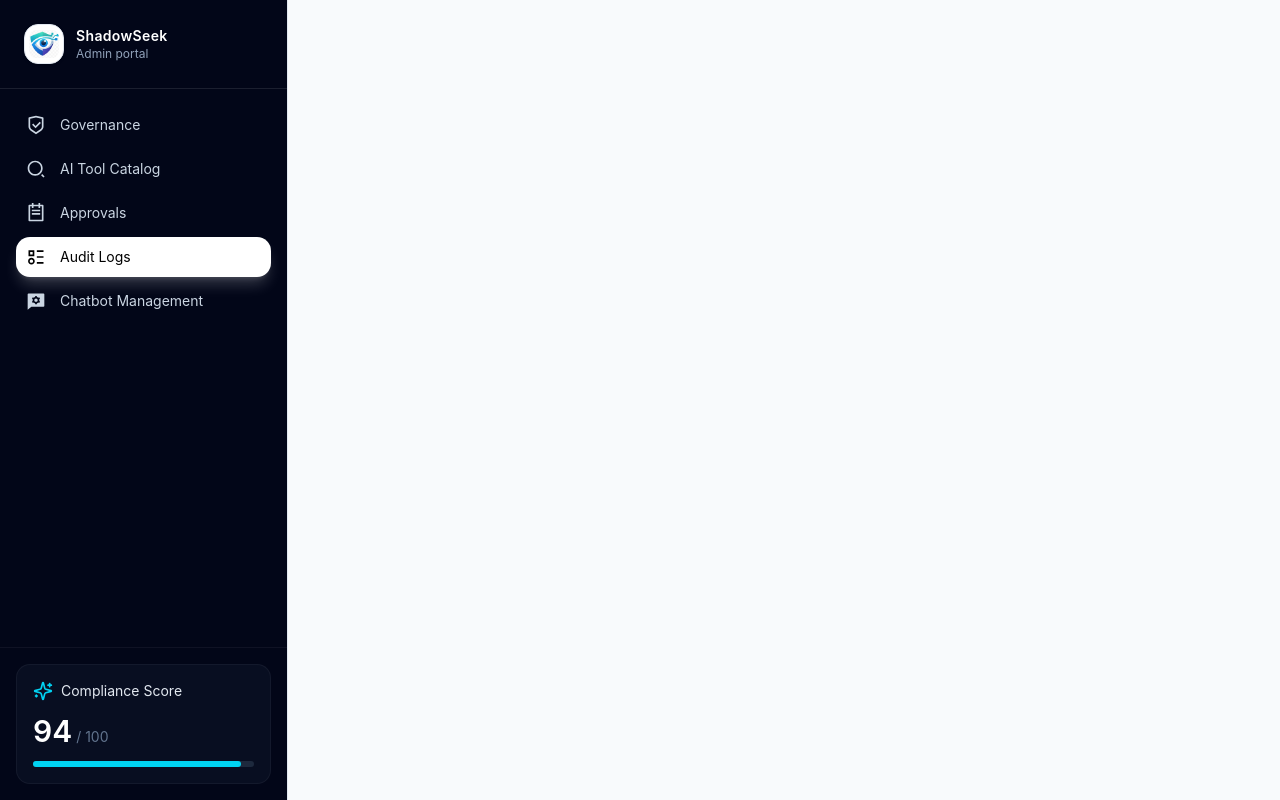
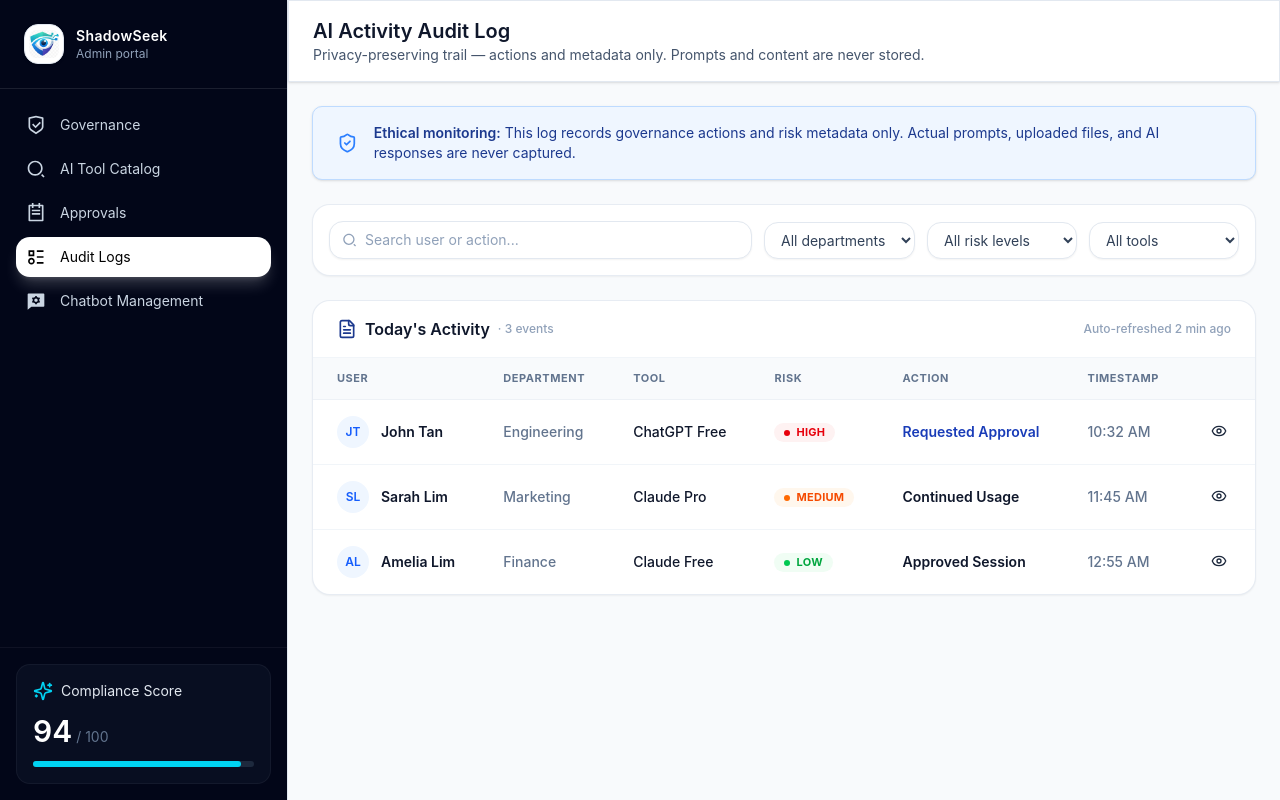
Before and after one commit to Tan051107/ShadowSeek, a React app in the folder frontend/: page /admin/audit-logs in a window 1280 px wide. Built offline with nearby package versions, Linux system fonts and the light colour scheme; sample sign-in values are in the browser's storage; the HTML template or start-up script is replaced by a standard one.

Commit message:
feat: add audit logs

```diff
--- /dev/null
+++ b/frontend/src/components/admin/AuditTable.jsx
@@ -0,0 +1,93 @@
+import { LuFileText, LuEye } from "react-icons/lu";
+import activityData from "../../data/auditlog.json";
+
+const riskStyles = {
+  HIGH: { badge: 'bg-red-50 text-red-600', dot: 'bg-red-600' },
+  MEDIUM: { badge: 'bg-orange-50 text-orange-600', dot: 'bg-orange-500' },
+  LOW: { badge: 'bg-green-50 text-green-600', dot: 'bg-green-500' }
+};
+
+// 1. Accept all filter properties passed down from the parent
+export default function AuditTable({ searchTerm = "", selectedDept = "All", selectedRisk = "All", selectedTool = "All" }) {
+
+  // 2. Compute the compound filtered data array
+  const filteredData = activityData.filter((row) => {
+    // Match textual search query
+    const matchesSearch =
+      row.userName.toLowerCase().includes(searchTerm.toLowerCase()) ||
+      row.action.toLowerCase().includes(searchTerm.toLowerCase());
+
+    // Match structured selection selectors
+    const matchesDept = selectedDept === "All" || row.department === selectedDept;
+    const matchesRisk = selectedRisk === "All" || row.riskLevel === selectedRisk;
+    const matchesTool = selectedTool === "All" || row.tool === selectedTool;
+
+    return matchesSearch && matchesDept && matchesRisk && matchesTool;
+  });
+
+  return (
+    <div className="w-full bg-white rounded-2xl border border-slate-200/80 shadow-xs overflow-hidden font-sans">
+
+      <div className="px-6 py-4 flex items-center justify-between border-b border-slate-100">
+        <div className="flex items-center gap-2">
+          <LuFileText className="h-5 w-5 text-blue-900" />
+          <h2 className="text-base font-semibold text-slate-900">Today's Activity</h2>
+          <span className="text-xs text-slate-400 font-medium">· {filteredData.length} events</span>
+        </div>
+        <span className="text-xs text-slate-400 font-medium">Auto-refreshed 2 min ago</span>
+      </div>
+
+      <div className="overflow-x-auto">
+        <table className="w-full text-left border-collapse">
+          <thead>
+            <tr className="bg-slate-50 border-b border-slate-200/60 text-[11px] font-bold tracking-wider text-slate-500 uppercase">
+              <th className="py-3 px-6">User</th>
+              <th className="py-3 px-6">Department</th>
+              <th className="py-3 px-6">Tool</th>
+              <th className="py-3 px-6">Risk</th>
+              <th className="py-3 px-6">Action</th>
+              <th className="py-3 px-6">Timestamp</th>
+              <th className="py-3 px-6 w-12"></th>
+            </tr>
+          </thead>
+          <tbody className="divide-y divide-slate-100 text-sm text-slate-700">
+            {filteredData.map((row) => (
+              <tr key={row.id} className="hover:bg-slate-50/50 transition-colors">
+                <td className="py-4 px-6">
+                  <div className="flex items-center gap-3">
+                    <div className="w-8 h-8 rounded-full bg-blue-50 text-blue-600 font-semibold text-xs flex items-center justify-center shrink-0">
+                      {row.userInitials}
+                    </div>
+                    <span className="font-semibold text-slate-900">{row.userName}</span>
+                  </div>
+                </td>
+                <td className="py-4 px-6 text-slate-500 font-medium">{row.department}</td>
+                <td className="py-4 px-6 text-slate-900 font-medium">{row.tool}</td>
+                <td className="py-4 px-6">
+                  <span className={`px-2.5 py-0.5 rounded-full text-[11px] font-bold tracking-wide inline-flex items-center gap-1.5 ${riskStyles[row.riskLevel]?.badge || 'bg-slate-50 text-slate-600'}`}>
+                    <span className={`w-1.5 h-1.5 rounded-full ${riskStyles[row.riskLevel]?.dot || 'bg-slate-500'}`}></span>
+                    {row.riskLevel}
+                  </span>
+                </td>
+                <td className={`py-4 px-6 font-semibold ${row.action === 'Requested Approval' ? 'text-blue-800' : 'text-slate-900'}`}>{row.action}</td>
+                <td className="py-4 px-6 text-slate-500 font-medium">{row.timestamp}</td>
+                <td className="py-4 px-6 text-right">
+                  <button className="text-slate-800 hover:text-slate-900 p-1 rounded-md hover:bg-slate-100 transition-colors">
+                    <LuEye className="w-4 h-4" />
+                  </button>
+                </td>
+              </tr>
+            ))}
+            {filteredData.length === 0 && (
+              <tr>
+                <td colSpan={7} className="py-8 text-center text-sm text-slate-400">
+                  No activities match your filters.
+                </td>
+              </tr>
+            )}
+          </tbody>
+        </table>
+      </div>
+    </div>
+  );
+}
--- /dev/null
+++ b/frontend/src/data/auditlog.json
@@ -0,0 +1,32 @@
+[
+  {
+    "id": "event-1",
+    "userName": "John Tan",
+    "userInitials": "JT",
+    "department": "Engineering",
+    "tool": "ChatGPT Free",
+    "riskLevel": "HIGH",
+    "action": "Requested Approval",
+    "timestamp": "10:32 AM"
+  },
+  {
+    "id": "event-2",
+    "userName": "Sarah Lim",
+    "userInitials": "SL",
+    "department": "Marketing",
+    "tool": "Claude Pro",
+    "riskLevel": "MEDIUM",
+    "action": "Continued Usage",
+    "timestamp": "11:45 AM"
+  },
+    {
+    "id": "event-3",
+    "userName": "Amelia Lim",
+    "userInitials": "AL",
+    "department": "Finance",
+    "tool": "Claude Free",
+    "riskLevel": "LOW",
+    "action": "Approved Session",
+    "timestamp": "12:55 AM"
+  }
+]
--- a/frontend/src/pages/admin/AuditLogs.jsx
+++ b/frontend/src/pages/admin/AuditLogs.jsx
@@ -1,9 +1,106 @@
+import { useState } from "react";
 import SideNavigationBar from "../../components/SideNavigationBar";
+import { RiSearch2Line } from "react-icons/ri";
+import { LuShieldCheck } from "react-icons/lu";
+// 1. Import your ActivityTable component
+import ActivityTable from "../../components/admin/AuditTable";
 
 function AuditLogs() {
+  const [search, setSearch] = useState("");
+  const [department, setDepartment] = useState("All");
+  const [riskLevel, setRiskLevel] = useState("All");
+  const [tool, setTool] = useState("All");
+
   return (
     <div className="flex min-h-screen bg-slate-50">
-      <SideNavigationBar role="admin"/>
+      <SideNavigationBar role="admin" />
+      <main className="flex-1">
+        <div className="border border-slate-200 bg-white px-6 py-4 shadow-sm">
+          <div className="flex flex-col gap-4 lg:flex-row lg:items-start lg:justify-between">
+            <div>
+              <h1 className="text-xl font-semibold text-slate-900">
+                AI Activity Audit Log
+              </h1>
+              <p className="max-w-2xl text-sm text-slate-600">
+                Privacy-preserving trail — actions and metadata only. Prompts
+                and content are never stored.
+              </p>
+            </div>
+          </div>
+        </div>
+
+        <div className="m-6 flex flex-col gap-6">
+          <div className="border rounded-lg border-blue-200 bg-blue-50 px-6 py-4 shadow-sm">
+            <div className="flex items-center gap-2">
+              <LuShieldCheck className="w-6 h-6 text-blue-500 mr-2" />
+              <p className="text-sm text-blue-900">
+                <span className="font-semibold">Ethical monitoring:</span> This
+                log records governance actions and risk metadata only. Actual
+                prompts, uploaded files, and AI responses are never captured.
+              </p>
+            </div>
+          </div>
+
+          {/* 2. Filter Controls Wrapper Row */}
+          <div className="w-full bg-white rounded-2xl border border-slate-200/80 p-4 shadow-xs flex flex-wrap items-center gap-3">
+
+            {/* Search Field */}
+            <label className="flex flex-1 min-w-[200px] items-center gap-2 rounded-xl border border-slate-200 bg-white px-3 py-2 shadow-xs">
+              <RiSearch2Line className="h-4 w-4 text-slate-400" />
+              <input
+                type="text"
+                value={search}
+                onChange={(event) => setSearch(event.target.value)}
+                placeholder="Search user or action..."
+                className="w-full border-0 bg-transparent text-sm text-slate-700 outline-none placeholder:text-slate-400"
+              />
+            </label>
+
+            {/* Department Dropdown */}
+            <select
+              value={department}
+              onChange={(e) => setDepartment(e.target.value)}
+              className="rounded-xl border border-slate-200 bg-white px-3 py-2 text-sm text-slate-700 outline-none shadow-xs cursor-pointer min-w-[150px]"
+            >
+              <option value="All">All departments</option>
+              <option value="Engineering">Engineering</option>
+              <option value="Marketing">Marketing</option>
+            </select>
+
+            {/* Risk Level Dropdown */}
+            <select
+              value={riskLevel}
+              onChange={(e) => setRiskLevel(e.target.value)}
+              className="rounded-xl border border-slate-200 bg-white px-3 py-2 text-sm text-slate-700 outline-none shadow-xs cursor-pointer min-w-[150px]"
+            >
+              <option value="All">All risk levels</option>
+              <option value="HIGH">High</option>
+              <option value="MEDIUM">Medium</option>
+              <option value="LOW">Low</option>
+            </select>
+
+            {/* Tool Dropdown */}
+            <select
+              value={tool}
+              onChange={(e) => setTool(e.target.value)}
+              className="rounded-xl border border-slate-200 bg-white px-3 py-2 text-sm text-slate-700 outline-none shadow-xs cursor-pointer min-w-[150px]"
+            >
+              <option value="All">All tools</option>
+              <option value="ChatGPT Free">ChatGPT Free</option>
+              <option value="Claude Free">Claude Free</option>
+            </select>
+
+          </div>
+
+          {/* 3. Pass all selection values as props down to the table */}
+          <ActivityTable
+            searchTerm={search}
+            selectedDept={department}
+            selectedRisk={riskLevel}
+            selectedTool={tool}
+          />
+        </div>
+      </main>
     </div>
   );
 }
```
